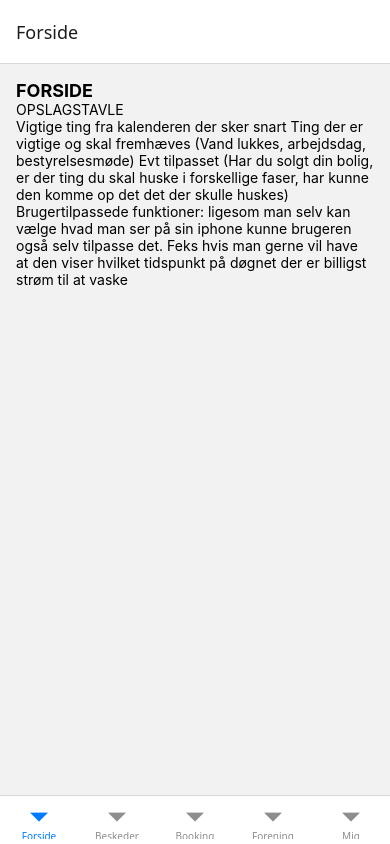
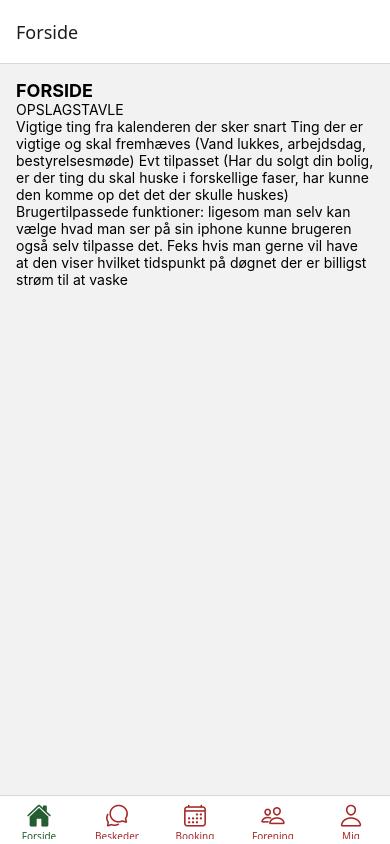
Before and after one commit to ostepigen/INNT_EKSAMEN, a React Native app in the folder foreningsapp/: screen /Forside in a window 390 px wide. Built offline with nearby package versions, Linux system fonts and the light colour scheme.

Commit message:
Icons til tab bar

```diff
--- a/foreningsapp/package.json
+++ b/foreningsapp/package.json
@@ -8,7 +8,8 @@
     "ios": "expo start --ios",
     "web": "expo start --web"
   },
- "dependencies": {
+  "dependencies": {
+    "@expo/vector-icons": "^15.0.2",
     "@react-native-vector-icons/ionicons": "^12.3.0",
     "@react-navigation/bottom-tabs": "^7.4.7",
     "@react-navigation/elements": "^2.6.4",
--- a/foreningsapp/src/navigation/TabNavigator.js
+++ b/foreningsapp/src/navigation/TabNavigator.js
@@ -1,9 +1,7 @@
 //Menuen i bunden fanerne:
 //Forside, Beskeder, Min forening, Min bolig, Booking.
-
-
-import React from "react";
-import { createBottomTabNavigator } from "@react-navigation/bottom-tabs";
+import { createBottomTabNavigator } from '@react-navigation/bottom-tabs';
+import Ionicons from 'react-native-vector-icons/Ionicons';
 import ForsideScreen from "../screens/Forside/ForsideScreen";
 import BeskederScreen from "../screens/Beskeder/BeskederScreen";
 import MinForeningScreen from "../screens/MinForening/MinForeningScreen";
@@ -17,7 +15,30 @@ const Tab = createBottomTabNavigator();
 
 export default function TabNavigator() {
     return (
-        <Tab.Navigator>
+        <Tab.Navigator
+            screenOptions={({ route }) => ({
+                //spørg vejledere ind til icons? er det sådan her
+                tabBarIcon: ({ focused, color, size }) => {
+                    let iconName;
+
+                    if (route.name === 'Forside') {
+                        iconName = focused ? 'home' : 'home-outline';
+                    } else if (route.name === 'Beskeder') {
+                        iconName = focused ? 'chatbubbles' : 'chatbubbles-outline';
+                    } else if (route.name === 'Booking') {
+                        iconName = focused ? 'calendar' : 'calendar-outline';
+                    } else if (route.name === 'Forening') {
+                        iconName = focused ? 'people' : 'people-outline';
+                    } else if (route.name === 'Mig') {
+                        iconName = focused ? 'person' : 'person-outline';
+                    }
+
+                    return <Ionicons name={iconName} size={size} color={color} />;
+                },
+                tabBarActiveTintColor: '#255d32ff',
+                tabBarInactiveTintColor: 'brown',
+            })}
+        >
             <Tab.Screen name="Forside" component={ForsideScreen} />
             <Tab.Screen name="Beskeder" component={BeskederScreen} />
             <Tab.Screen name="Booking" component={BookingScreen} />
--- a/foreningsapp/src/screens/Forside/ForsideScreen.js
+++ b/foreningsapp/src/screens/Forside/ForsideScreen.js
@@ -1,4 +1,3 @@
-
 import React, { useEffect, useState } from "react";
 import { View, Text, ScrollView } from "react-native";
 import { SafeAreaView } from "react-native-safe-area-context";
```
Also changed, not shown: 1 other file (tests, documents, lock files or other folders).
